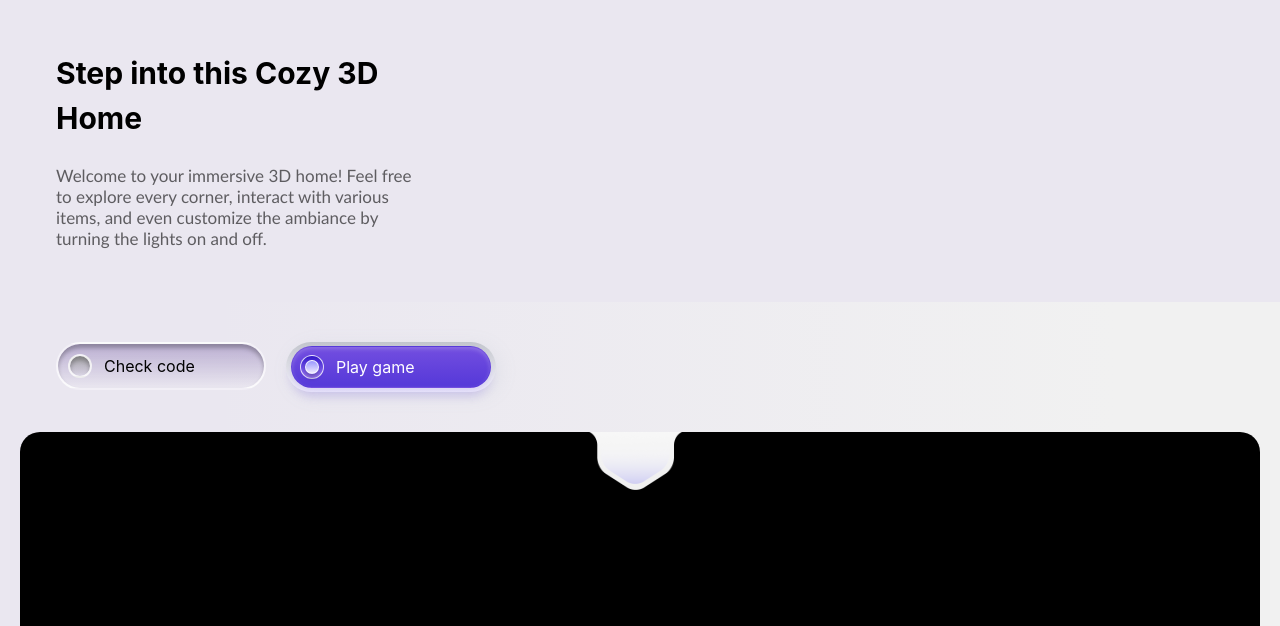
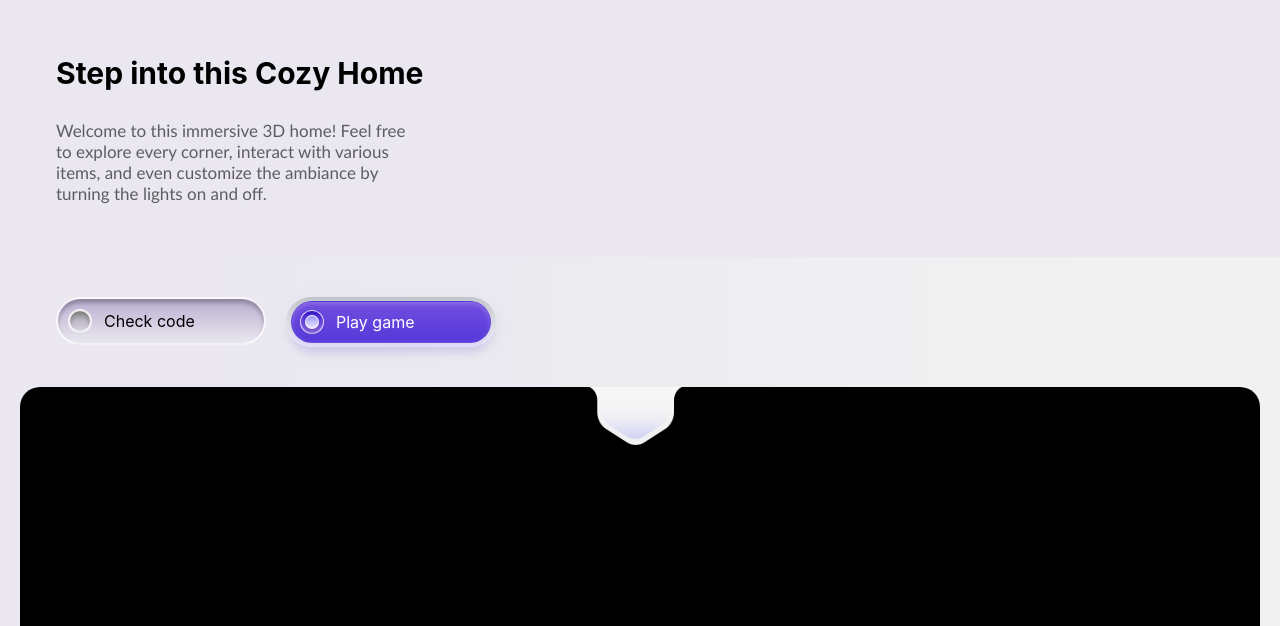
Before and after one commit to yelucie/3d-home, a Next.js app: page / in a window 1280 px wide. Shown: the part 174-800 px from the top of the page. Built offline with nearby package versions, Linux system fonts and the light colour scheme.

Commit message:
Adjusted minor aspects (close button and text)

```diff
--- a/app/ui/Description/DescriptiveText/DescriptiveText.tsx
+++ b/app/ui/Description/DescriptiveText/DescriptiveText.tsx
@@ -4,9 +4,9 @@ import styles from './DescriptiveText.module.css';
 export default function DescriptiveText() {
   return (
     <div className={styles.wrapper}>
-      <h2>Step into this Cozy 3D Home</h2>
+      <h2>Step into this Cozy Home</h2>
       <p>
-        Welcome to your immersive 3D home!
+        Welcome to this immersive 3D home!
         Feel free to explore every corner, interact with various items,
         and even customize the ambiance by turning the lights on and off.
       </p>
--- a/app/ui/Spline/CloseButton/CloseButton.module.css
+++ b/app/ui/Spline/CloseButton/CloseButton.module.css
@@ -4,7 +4,7 @@
   height: 113px;
   z-index: 2;
   top: 54%;
-  left: -32px;
+  left: -33px;
   cursor: initial;
 }
 
```
